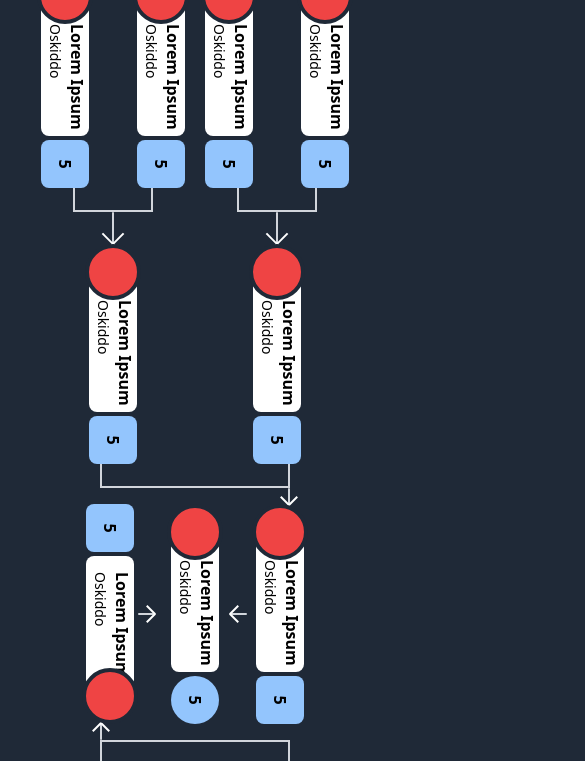
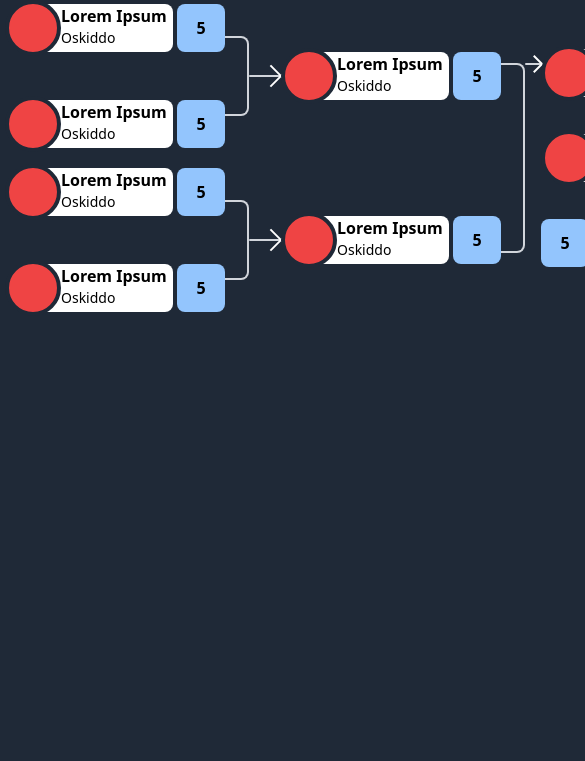
Before and after one commit to anie308/task-, a website: page index.html in a window 390 px wide. Shown: the top 761 px of the page, 585 px wide, since content can reach past the window. Drawn offline with Linux system fonts and the light colour scheme.

Commit message:
responsive

```diff
--- a/index.html
+++ b/index.html
@@ -10,7 +10,7 @@
 
     <title>Challenge</title>
   </head>
-  <body class="h-screen w-screen bg-gray-800 md:p-4">
+  <body class="flex items-cente rjustify-center bg-gray-800 md:p-4">
     <!-- template for use -->
     <!-- <div class="flex relative items-center">
       <div
@@ -28,7 +28,7 @@
     </div> -->
     <!-- template for use -->
 
-    <div class=" flex rotate-90 md:rotate-0  md:h-full items-center md:w-full justify-between px-[5px]">
+    <div class=" flex overflow-x-auto  md:h-full items-center md:w-full justify-between px-[5px]">
       <!-- first section -->
       <div class="flex  items-center ">
         <div class="flex flex-col items-start justify-center space-y-3 md:space-y-28">
@@ -70,7 +70,7 @@
             </div>
             <div class="flex items-center">
               <div
-                class="h-20 w-6 bg-transparent border-r-2 border-t-2 border-b-2 border-gray-300 md:rounded-r-lg"
+                class="h-20 w-6 bg-transparent border-r-2 border-t-2 border-b-2 border-gray-300 rounded-r-lg"
               ></div>
               <div class="h-0.5 w-8 bg-gray-300 icon-arrow"></div>
             </div>
@@ -134,7 +134,7 @@
             <div class="flex items-center">
               <div class="flex items-center">
                 <div
-                  class="h-20 w-6 bg-transparent border-r-2 border-t-2 border-b-2 border-gray-300 md:rounded-r-lg"
+                  class="h-20 w-6 bg-transparent border-r-2 border-t-2 border-b-2 border-gray-300 rounded-r-lg"
                 ></div>
                 <div class="h-0.5 w-8 bg-gray-300 icon-arrow"></div>
               </div>
@@ -161,7 +161,7 @@
           <!-- second segment -->
         </div>
         <div class="flex items-start relative">
-          <div class="h-[190px] md:h-64 w-6  bg-transparent border-r-2 border-t-2 border-b-2 border-gray-300 md:rounded-r-lg"></div>
+          <div class="h-[190px] md:h-64 w-6  bg-transparent border-r-2 border-t-2 border-b-2 border-gray-300 rounded-r-lg"></div>
           <div class="w-4 h-0.5 bg-gray-300 mt-[0px] md:mt-8 icon-arrow3"></div>
         </div>
 
@@ -233,7 +233,7 @@
         <div class="flex items-end relative">
           <div class="w-4 h-0.5 bg-gray-300 mt-[5px] md:mb-[15px] icon-arrow2"></div>
 
-          <div class="h-[190px] md:h-64 w-6  bg-transparent border-l-2 border-t-2 border-b-2 border-gray-300 md:rounded-l-lg"></div>
+          <div class="h-[190px] md:h-64 w-6  bg-transparent border-l-2 border-t-2 border-b-2 border-gray-300 rounded-l-lg"></div>
         </div>
 
         <!-- second section -->
@@ -263,7 +263,7 @@
               <div class="h-0.5 w-8 bg-gray-300 icon-arrow1"></div>
 
               <div
-                class="h-20 w-6 bg-transparent border-l-2 border-t-2 border-b-2 border-gray-300 md:rounded-l-lg"
+                class="h-20 w-6 bg-transparent border-l-2 border-t-2 border-b-2 border-gray-300 rounded-l-lg"
               ></div>
             </div>
             <div class="flex flex-col space-y-10">
@@ -329,7 +329,7 @@
               <div class="h-0.5 w-8 bg-gray-300 icon-arrow1"></div>
 
               <div
-                class="h-20 w-6 bg-transparent border-l-2 border-t-2 border-b-2 border-gray-300 md:rounded-l-lg"
+                class="h-20 w-6 bg-transparent border-l-2 border-t-2 border-b-2 border-gray-300 rounded-l-lg"
               ></div>
             </div>
             <div class="flex flex-col space-y-10">
```
